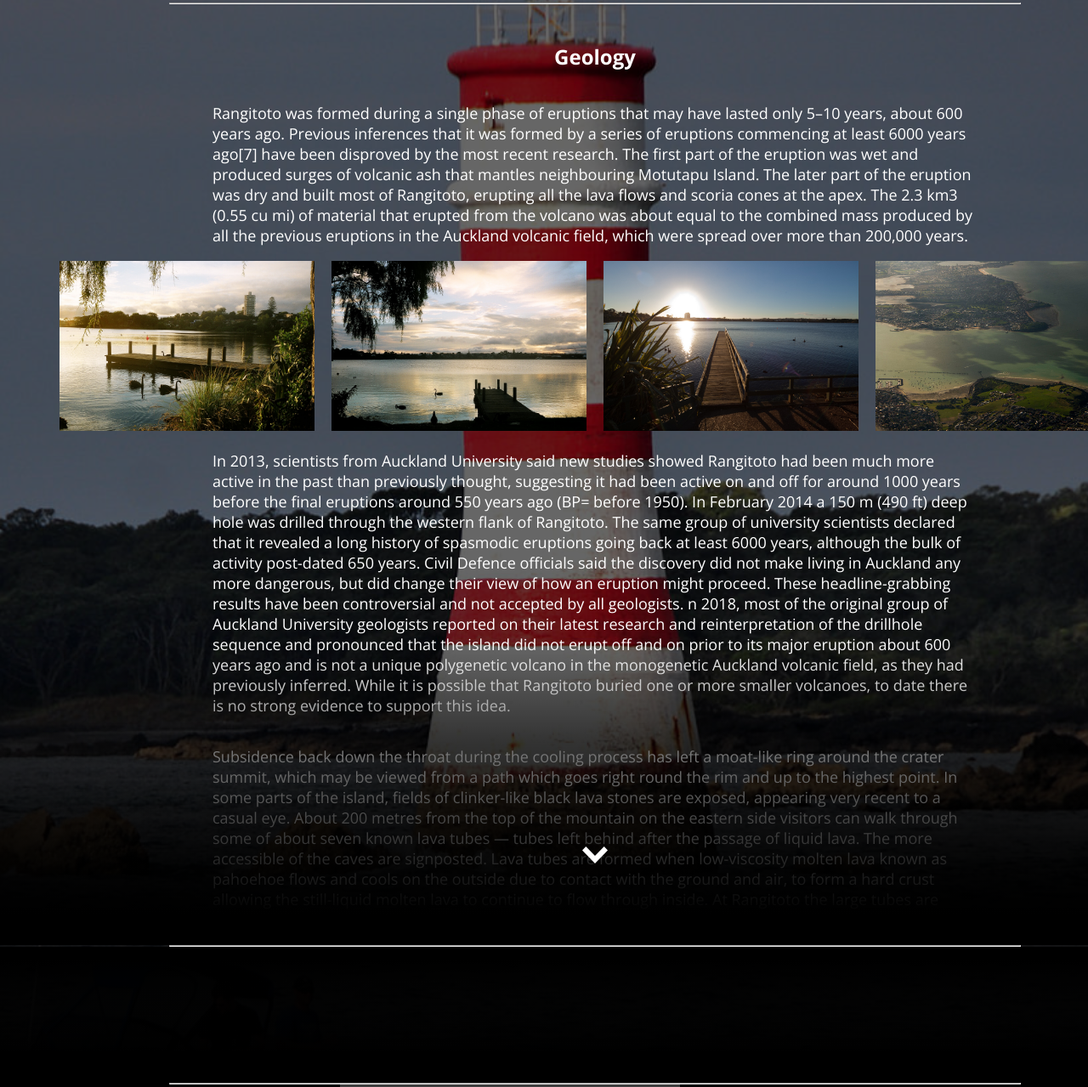
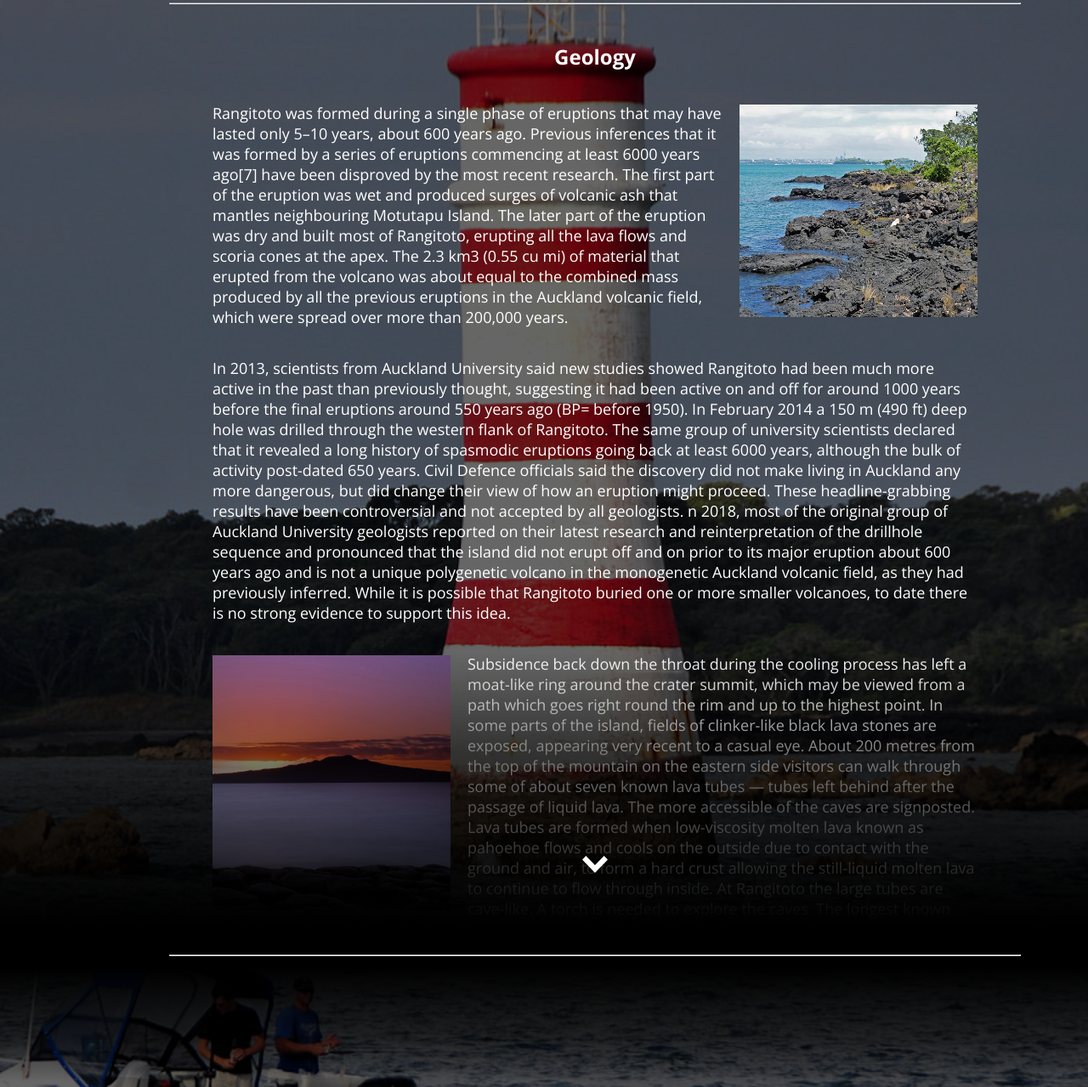
Before and after one commit to idotic-kid/2024-eric-mahe-91897, a plain HTML site: page rangitoto_and_waitemata.html in a window 1280 px wide. Shown: the part 1314-2593 px from the top of the page at 85% size. Drawn offline with nearby package versions, Linux system fonts and the light colour scheme; grey boxes are pictures that could not be loaded.

Commit message:
feedbacked

```diff
--- a/rangitoto_and_waitemata.html
+++ b/rangitoto_and_waitemata.html
@@ -90,29 +90,28 @@
                     <h2>
                         Geology
                     </h2>
+
+                    <div class="geology-side right-img">
                         <p>
                             Rangitoto was formed during a single phase of eruptions that may have lasted only 5–10 years, about 600 years ago. Previous inferences that it was formed by a series of eruptions commencing at least 6000 years ago[7] have been disproved by the most recent research. The first part of the eruption was wet and produced surges of volcanic ash that mantles neighbouring Motutapu Island. The later part of the eruption was dry and built most of Rangitoto, erupting all the lava flows and scoria cones at the apex. The 2.3 km3 (0.55 cu mi) of material that erupted from the volcano was about equal to the combined mass produced by all the previous eruptions in the Auckland volcanic field, which were spread over more than 200,000 years.
                         </p>
-                    <section class="image-gallery">
-                        <a data-fancybox="gallery" href="images/Lake Pupuke/4403095001_1e47703d48_o.jpg">
-                            <img src="images/Lake Pupuke/4403095001_1e47703d48_o.jpg" alt="Image of lake pupuke">
+                        <a data-fancybox="gallery" href="images/Rangitoto Island/1024px-Rangitoto_Island.jpg">
+                            <img src="images/Rangitoto Island/1024px-Rangitoto_Island.jpg" alt="Image of rangitoto island">
                         </a>
-                        <a data-fancybox="gallery" href="images/Lake Pupuke/4403859836_116c583ee9_o.jpg">
-                            <img src="images/Lake Pupuke/4403859836_116c583ee9_o.jpg" alt="Image of lake pupuke">
-                        </a>
-                        <a data-fancybox="gallery" href="images/Lake Pupuke/4628694870_48acba76de_k.jpg">
-                            <img src="images/Lake Pupuke/4628694870_48acba76de_k.jpg" alt="Image of lake pupuke">
-                        </a>
-                        <a data-fancybox="gallery" href="images/Waitematā harbour/1024px-Waitemata_Harbour-mouth_aerial.jpg">
-                            <img src="images/Waitematā harbour/1024px-Waitemata_Harbour-mouth_aerial.jpg" alt="Image of lake pupuke">
-                        </a>
-                    </section>
+                    </div>
+
                     <p>
                         In 2013, scientists from Auckland University said new studies showed Rangitoto had been much more active in the past than previously thought, suggesting it had been active on and off for around 1000 years before the final eruptions around 550 years ago (BP= before 1950). In February 2014 a 150 m (490 ft) deep hole was drilled through the western flank of Rangitoto. The same group of university scientists declared that it revealed a long history of spasmodic eruptions going back at least 6000 years, although the bulk of activity post-dated 650 years. Civil Defence officials said the discovery did not make living in Auckland any more dangerous, but did change their view of how an eruption might proceed. These headline-grabbing results have been controversial and not accepted by all geologists. n 2018, most of the original group of Auckland University geologists reported on their latest research and reinterpretation of the drillhole sequence and pronounced that the island did not erupt off and on prior to its major eruption about 600 years ago and is not a unique polygenetic volcano in the monogenetic Auckland volcanic field, as they had previously inferred. While it is possible that Rangitoto buried one or more smaller volcanoes, to date there is no strong evidence to support this idea.
                     </p>
+
+                    <div class="geology-side left-img">
+                        <a data-fancybox="gallery" href="images/Rangitoto Island/2740175257_71e703fde3_k.jpg"">
+                            <img src="images/Rangitoto Island/2740175257_71e703fde3_k.jpg" alt="Image of rangitoto island">
+                        </a>
                         <p>
                             Subsidence back down the throat during the cooling process has left a moat-like ring around the crater summit, which may be viewed from a path which goes right round the rim and up to the highest point. In some parts of the island, fields of clinker-like black lava stones are exposed, appearing very recent to a casual eye. About 200 metres from the top of the mountain on the eastern side visitors can walk through some of about seven known lava tubes — tubes left behind after the passage of liquid lava. The more accessible of the caves are signposted. Lava tubes are formed when low-viscosity molten lava known as pahoehoe flows and cools on the outside due to contact with the ground and air, to form a hard crust allowing the still-liquid molten lava to continue to flow through inside. At Rangitoto the large tubes are cave-like. A torch is needed to explore the caves. The longest known cave is about 50 m long.
                         </p>
+                    </div>
 
                     <div class="gradient up">
                         <a tabindex="0">
@@ -132,14 +131,12 @@
                 </div>
 
             </section>
-
             <div class="gradient up"></div>
 
+            <hr class="marginless">
+            <div class="gradient down"></div>
+
             <section id="waitemata-harbour">
-
-                <hr class="marginless">
-
-                <div class="gradient down"></div>
 
                 <img src="images/Waitematā harbour/7175925345_3ea2ec0971_5k.jpg" class="bg-img">
 
--- a/style.css
+++ b/style.css
@@ -1,10 +1,11 @@
-/* Global gradient image overlay */
+/* Global gradient image overlay styling */
 .gradient{
     position: relative;
     display: flex;
     height: 356px;
     justify-content: center;
     z-index: 4;
+    width: 100%;
 }
 
 .down{
@@ -64,7 +65,7 @@
     opacity: 0.4;
 }
 
-/*------- Template styling -------*/
+/*----------------------------- TEMPLATE ----------------------------*/
 
 body{
     width: 1400px;
@@ -76,9 +77,14 @@ main{
     margin: 0;
     min-height: 1000px;
     font-family: open sans;
+    display: flex;
+    flex-direction: column;
+    align-items: center;
+    overflow: hidden;
 }
 
 main h1{
+    text-align: center;
     font-size: 60px;
     font-family: Futura, Century Gothic;
     font-weight: 200;
@@ -88,7 +94,7 @@ html{
     scroll-behavior: smooth;
 }
 
-/*------- Header -------*/
+/* Header */
 
 header{
     height: 290px;
@@ -106,8 +112,6 @@ header{
     width: 98px;
 }
 
-
-
 header .header-texts{
     margin-top: 40px;
     margin-left: -226px;
@@ -121,7 +125,7 @@ header h1{
     font-weight: 800;
     font-family: 'Open Sans';
     text-align: center;
-    text-shadow: /* text outline */
+    text-shadow:  /* text outline */
    -1px -1px 0 #FFF,
    1px 0 0 #FFF,
     1px -1px 0 #FFF,
@@ -138,8 +142,9 @@ header h1{
     0 2px 0 #FFF,
     0 -2px 0 #FFF,
      2px 2px 0 #FFF;
+}
 
-}
+/* Navigation */
 
 nav{
     flex-direction: row;
@@ -163,7 +168,7 @@ nav a:hover{
     color: #FFF;
 }
 
-/*---- Hero Image Gallery ----*/
+/* Hero Image Gallery */
 
 #hero-gallery-display{
     position:relative;
@@ -191,7 +196,7 @@ nav a:hover{
    	80%,100% { transform: translateX(-2800px); }
 }
 
-/*---- Footer ----*/
+/* Footer */
 
 footer{
     display: flex;
@@ -240,6 +245,7 @@ footer a img{
 
 /*------------------------ PAGE 1 - HOME PAGE -----------------------*/
 #homepage-content{
+    width: 100%;
     background-color: #efefef;
     padding: 25px;
     text-align: left;
@@ -395,7 +401,10 @@ footer a img{
 
 /*---------------- PAGE 3 - NGATI PAOA AND LAKE PUPUKE --------------*/
 
+
+/* Ngati Paoa */
 #ngati-paoa{
+    width: 100%;
     background-color: #efefef;
     padding: 25px;
     text-align: left;
@@ -425,6 +434,7 @@ footer a img{
     text-align: center;
 }
 
+/* Lake Pupuke */
 
 #lake-pupuke{
     --pupuke-height: 1000px;
@@ -462,6 +472,8 @@ footer a img{
     font-size: 18px;
 }
 
+/* Lake Pupuke content carousel */
+
 .pupuke-slideshow{
     margin: 0;
     width: 1400px;
@@ -492,7 +504,6 @@ footer a img{
     overflow: hidden;
     height: 0px;
 }
-
 
 .pupuke-slideshow label img{
     transition: 0.3s;
@@ -528,7 +539,6 @@ footer a img{
     z-index: 9;
 }
 
-
 .pupuke-slide p{
     width: 900px;
 }
@@ -552,12 +562,13 @@ footer a img{
 
 /*--------- PAGE 2 - RANGITOTO ISLAND AND WAITEMATA HARBOUR ---------*/
 #rangitoto-island{
-    height: 1800px;
+    height: 2200px;
     overflow: hidden;
     background-color: #000;
 }
 
 #rangitoto-island .bg-img{
+    z-index: 2;
     width: 1600px;
 }
 
@@ -577,10 +588,48 @@ footer a img{
     font-size: 18px;
 }
 
+/* Styling of the images/paragraphs within the geology section */
+
+.geology-side{
+    display: flex;
+    justify-content: center;
+}
+
+.geology-side a{
+    display: flex;
+    justify-content: center;
+    align-items: center;
+}
+
+.left-img a{
+    margin: 20px 20px 0 0;
+    width: 280px;
+    height: 300px;
+    overflow: hidden;
+}
+
+.right-img a{
+    margin: 20px 0 0 20px;
+    width: 280px;
+    height: 250px;
+    overflow: hidden;
+}
+
+.geology-side a img{
+    height: 400px;
+}
+
+.geology-side p{
+    width: 600px;
+}
+
+
 .rangitoto-content hr{
     margin: 0;
     color: white;
     width: 1000px;
+    position: relative;
+    z-index: 9;
 }
 
 .rangitoto-content .hr-with-margin{
@@ -596,9 +645,12 @@ footer a img{
     transition: 0.3s;
 }
 
+.rangitoto-content .down{
+    margin-top: -2px;
+}
+
 .rangitoto-content .up a{
     margin-top: 150px;
-
 }
 
 .rangitoto-content .up a img{
@@ -628,7 +680,7 @@ footer a img{
 
 
 #waitemata-harbour{
-    margin: 0;
+    margin: -358px 0 0;
     background-color: #000;
     color: white;
     display: flex;
@@ -652,7 +704,6 @@ footer a img{
     width: 1000px;
 }
 
-
 .waitemata-content{
     position: relative;
     z-index: 7;
```
Lines whose indentation alone changed are shown as unchanged.
